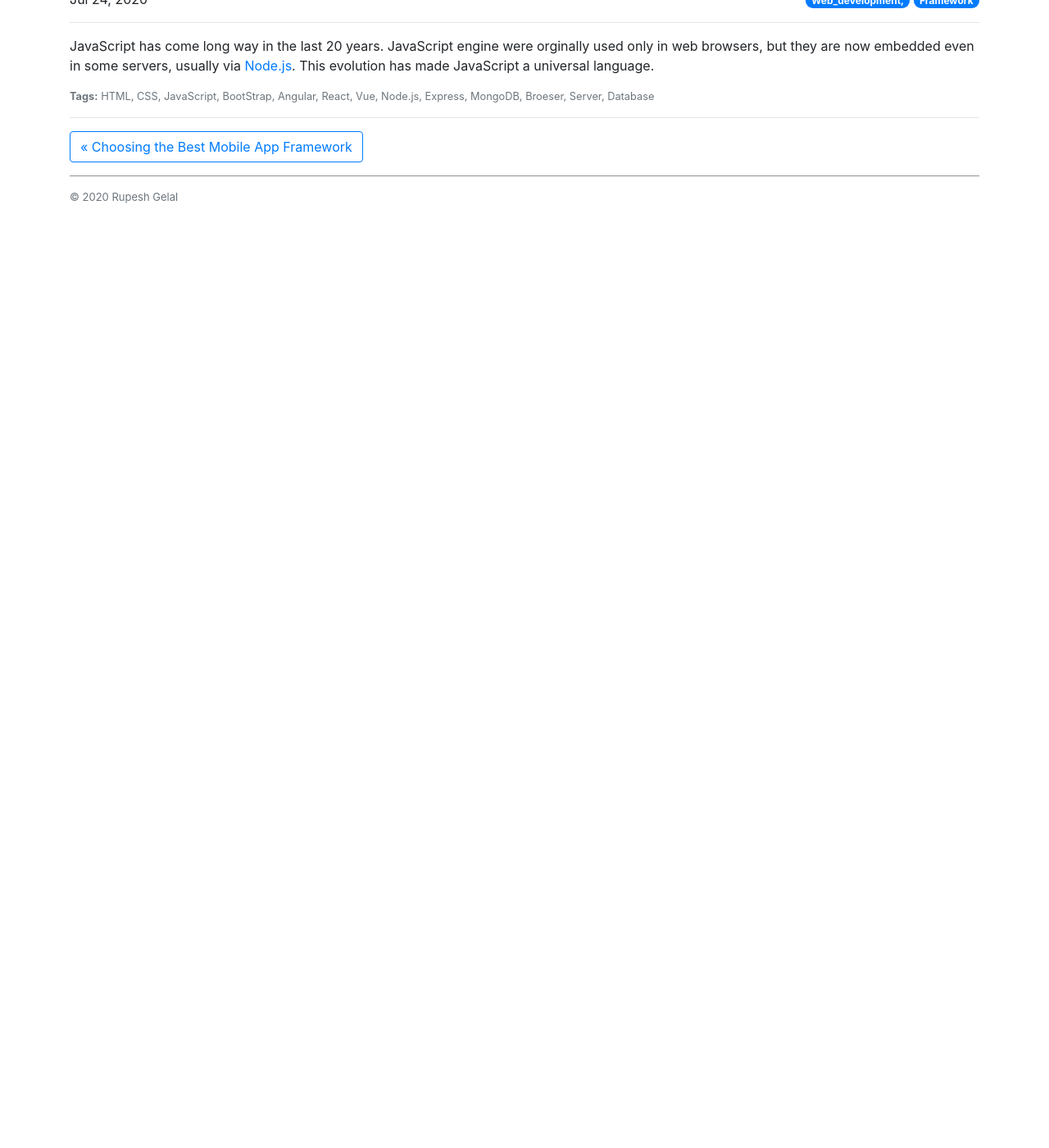
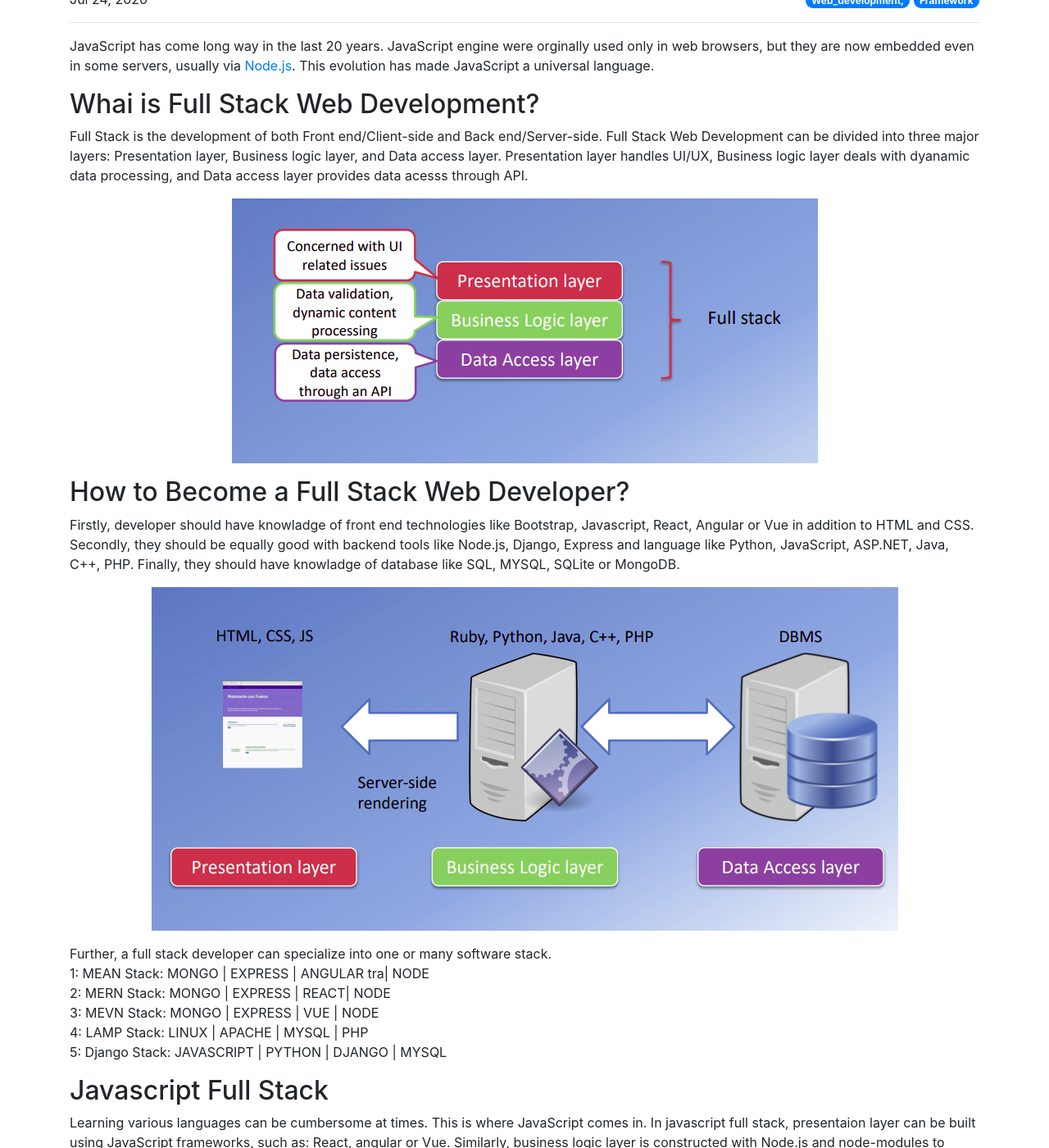
Before and after one commit to rgrupesh/WEBSITE, a Jekyll site: the page built from _posts/2020-07-24-FullStackWithJS.md, in a window 1280 px wide and 1400 px high, scrolled down 631 px. Shown: the whole window at 82% size. Built offline with Jekyll 4.4.1, drawn with Linux system fonts in a browser that asks for light colours; nearby versions of some CDN libraries; before the commit the page ends 922 px from its top, so only the background shows below that; some of the changed text lies outside the part shown.

Commit message:
not edited

```diff
--- a/_posts/2020-07-24-FullStackWithJS.md
+++ b/_posts/2020-07-24-FullStackWithJS.md
@@ -7,4 +7,37 @@ image: full-stack-javascript.jpg
 tags: [HTML, CSS, JavaScript, BootStrap, Angular, React, Vue, Node.js, Express, MongoDB, Broeser, Server, Database]
 ---
 
-JavaScript has come long way in the last 20 years. JavaScript engine were orginally used only in web browsers, but they are now embedded even in some servers, usually via [Node.js](https://nodejs.org/en/). This evolution has made JavaScript a universal language.
+JavaScript has come long way in the last 20 years. JavaScript engine were orginally used only in web browsers, but they are now embedded even in some servers, usually via [Node.js](https://nodejs.org/en/). This evolution has made JavaScript a universal language.<br>
+
+<h2>Whai is Full Stack Web Development?</h2>
+Full Stack is the development of both Front end/Client-side and Back end/Server-side. Full Stack Web Development can be divided into three major layers: Presentation layer, Business logic layer, and Data access layer. Presentation layer handles UI/UX, Business logic layer deals with dyanamic data processing, and Data access layer provides data acesss through API.<br>
+
+![](/assets/images/three-layers.png)
+
+<h2>How to Become a Full Stack Web Developer?</h2>
+Firstly, developer should have knowladge of front end technologies like Bootstrap, Javascript, React, Angular or Vue in addition to HTML and CSS. Secondly, they should be equally good with backend tools like Node.js, Django, Express and language like Python, JavaScript, ASP.NET, Java, C++, PHP. Finally, they should have knowladge of database like SQL, MYSQL, SQLite  or MongoDB.<br>
+
+![](/assets/images/traditional.png)
+
+Further, a full stack developer can specialize into one or many software stack.<br>
+1: MEAN Stack: MONGO | EXPRESS | ANGULAR tra| NODE<br>
+2: MERN Stack: MONGO | EXPRESS | REACT| NODE<br>
+3: MEVN Stack: MONGO | EXPRESS | VUE | NODE<br>
+4: LAMP Stack: LINUX | APACHE | MYSQL | PHP<br>
+5: Django Stack: JAVASCRIPT | PYTHON | DJANGO | MYSQL<br>
+
+<h2>Javascript Full Stack</h2>
+Learning various languages can be cumbersome at times. This is where JavaScript comes in. In javascript full stack, presentaion layer can be built using JavaScript frameworks, such as: React, angular or Vue. Similarly, business logic layer is constructed with Node.js and node-modules to communicate with front end using rest API serving JSON. Finally, MongoDb is used in data access layer.
+There's tradeoff everywhere. Full Stack Web Dev is no exception. <br>
+
+The pros and cons of JavaScript full stack are as follows:<br>
+
+<h3>Pros</h3><br>
+prototype can be build rapidly.<br>
+Common language, better team efficiency with less resources<br>
+code reuse<br>
+can switch between front and back end development based on requirements<br>
+
+</h3>cons</h3><br>
+heavy computation and data processing, node.js not recommended <br>
+really hard to master all aspects of web dev. Jack of all trades, master of none?<br>
```
Also changed, not shown: assets/images/three-layers.png (added), assets/images/traditional.png (added).
